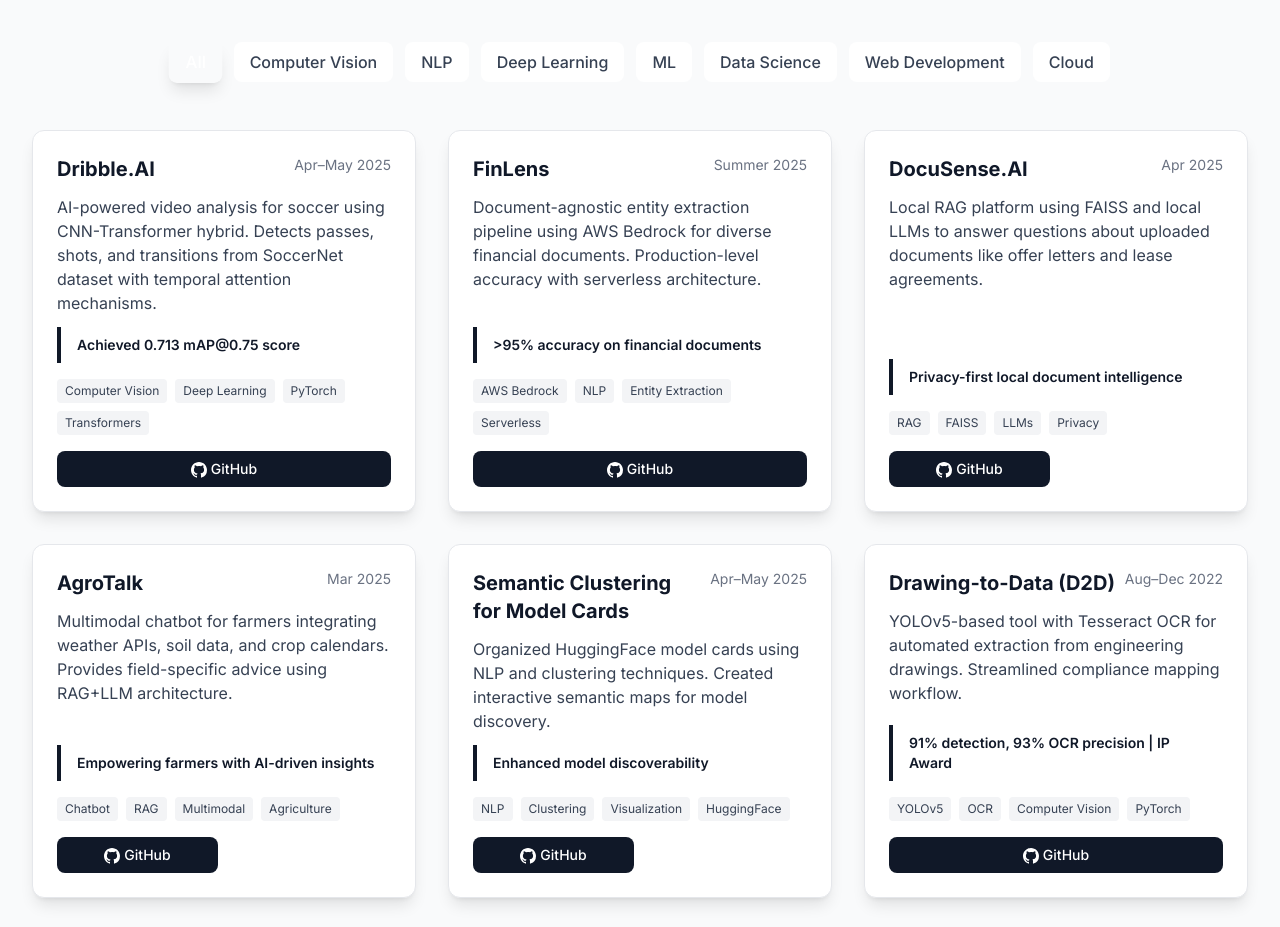
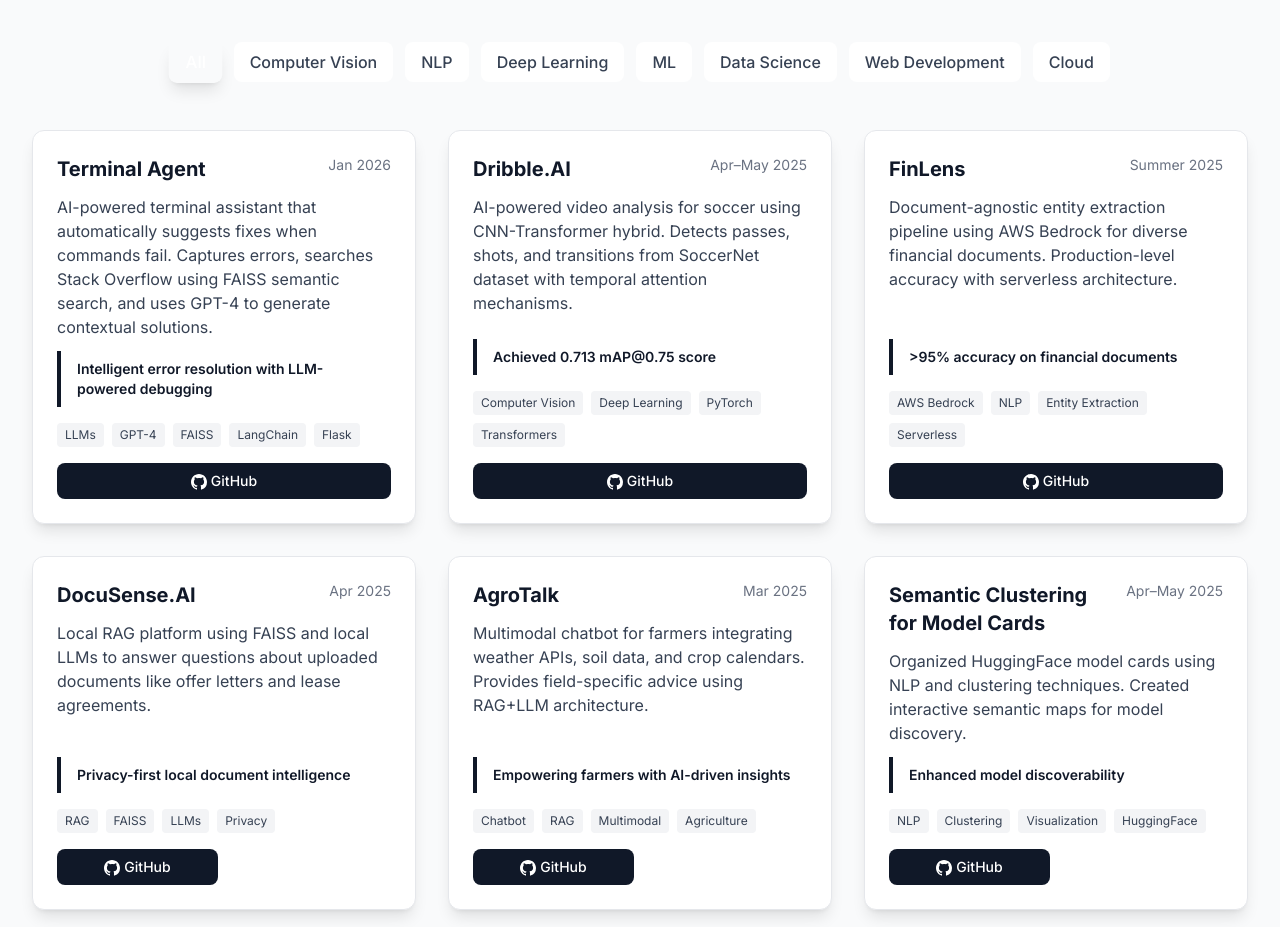
Before and after one commit to JyotBuch/JyotBuch, a React (Vite) app in the folder portfolio/: page / in a window 1280 px wide. Shown: the part 4780-5707 px from the top of the page. Built offline with nearby package versions, Linux system fonts and the light colour scheme.

Commit message:
Add Terminal Agent project

```diff
--- a/portfolio/src/components/Projects.jsx
+++ b/portfolio/src/components/Projects.jsx
@@ -89,6 +89,17 @@ const Projects = () => {
   const [activeFilter, setActiveFilter] = useState('All');
 
   const projects = [
+    {
+      title: "Terminal Agent",
+      description: "AI-powered terminal assistant that automatically suggests fixes when commands fail. Captures errors, searches Stack Overflow using FAISS semantic search, and uses GPT-4 to generate contextual solutions.",
+      achievement: "Intelligent error resolution with LLM-powered debugging",
+      date: "Jan 2026",
+      tags: ["LLMs", "GPT-4", "FAISS", "LangChain", "Flask"],
+      category: ["NLP", "ML", "Web Development"],
+      github: "https://github.com/JyotBuch/terminal-agent",
+      demo: null,
+      image: null
+    },
     {
       title: "Dribble.AI",
       description: "AI-powered video analysis for soccer using CNN-Transformer hybrid. Detects passes, shots, and transitions from SoccerNet dataset with temporal attention mechanisms.",
```
